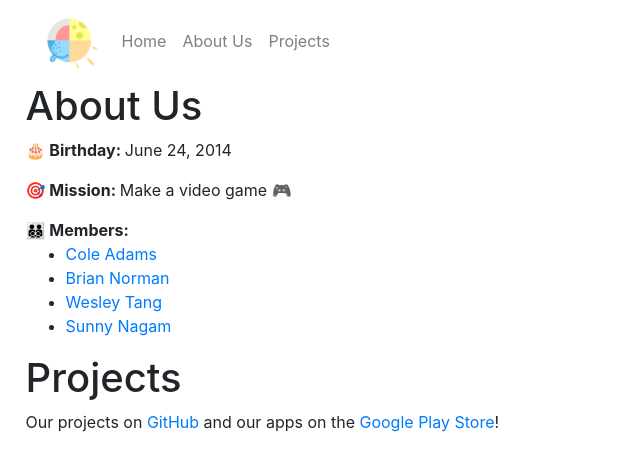
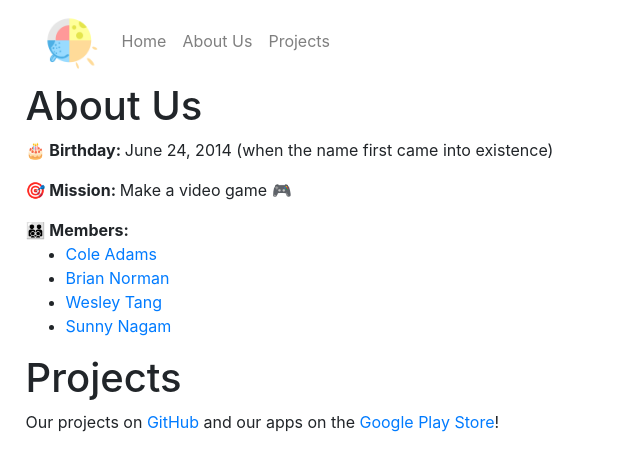
Before and after one commit to Cobresun/cobresun-website, a React (Create React App) app: page / in a window 1280 px wide. Shown: the top 470 px of the page, without its empty margins (0-640 px from the left). Built offline with nearby package versions, Linux system fonts and the light colour scheme.

Commit message:
Explain the birthday

```diff
--- a/src/App.js
+++ b/src/App.js
@@ -24,7 +24,7 @@ function App() {
 
       <div id="about">
         <h1>About Us</h1>
-        <p><b>🎂 Birthday: </b>June 24, 2014</p>
+        <p><b>🎂 Birthday: </b>June 24, 2014 (when the name first came into existence)</p>
         <p><b>🎯 Mission: </b>Make a video game 🎮</p>
         <b>👨‍👨‍👦‍👦 Members:</b>
         <ul>
```
